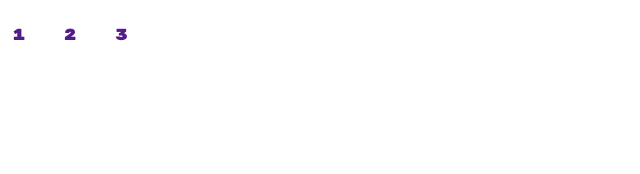
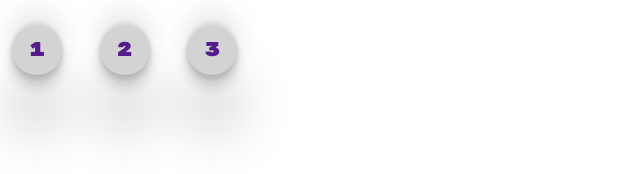
Before and after one commit to ClaudioDiCaprio/htmlcss-shoes, a plain HTML site: page index.html in a window 1280 px wide. Shown: the whole page, without its empty margins (0-640 px from the left). Drawn offline with Linux system fonts and the light colour scheme.

Commit message:
shadow_generator_tivibi

```diff
--- a/CSS/style.css
+++ b/CSS/style.css
@@ -25,4 +25,16 @@ a{
     text-decoration: none;
 }
 
+header nav ul li a {
+    display: block;
+    width: 50px;
+    height: 50px;
+    line-height: 50px;
+    text-align: center;
+    background-color:lightgrey;
+    border-radius: 50%;
+    font-size: 20px;
+    box-shadow: rgba(0, 0, 0, 0.25) 0px 54px 55px, rgba(0, 0, 0, 0.12) 0px -12px 30px, rgba(0, 0, 0, 0.12) 0px 4px 6px, rgba(0, 0, 0, 0.17) 0px 12px 13px, rgba(0, 0, 0, 0.09) 0px -3px 5px;
+}
+
 /* header */
```
